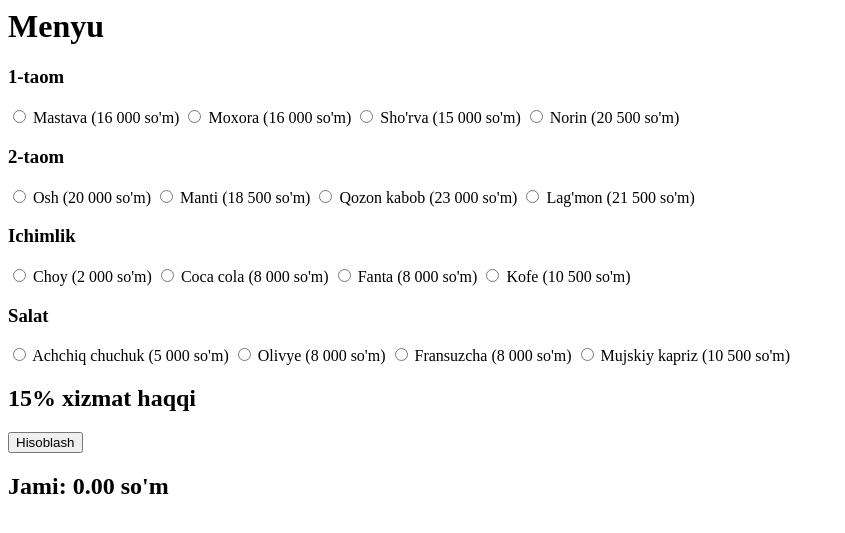
After one commit to SardorKhiva/php_praktikum, a PHP site: page /vazifa_06.php in a window 1280 px wide. The commit adds this page. Shown: the top 533 px of the page, without its empty margins (0-845 px from the left). Run offline with PHP 8.4, Linux system fonts and the light colour scheme.

Commit message:
formalar bilan ishlash uyga vazifalar 6 tasi yechildi

```diff
--- a/05_formalar/uyishi/Formalar bilan ishlashga oid vazifalar.php
+++ b/05_formalar/uyishi/Formalar_bilan_ishlashga_oid_vazifalar.php
@@ -13,10 +13,10 @@ Inputlarga kiritilgan sonlarni yigindisini chiqarsin.
 shunga qarab hafta kunlarini ekranga chiqarsin.
 
 
-
-4. Forma hosil qiling va  2 ta polya qoshing. 4 ta radio ham qushing.
+4. Forma hosil qiling va 2 ta polya qoshing. 4 ta radio ham qushing.
 Radiolar: + - * / amallaridan birini bajarish uchun.
-Ikkita polyani toldirib radiodan birortasi tanlansa, masalan + tanlansa,
+Ikkita polyani toldirib radiodan birortasi tanlansa,
+masalan + tanlansa,
 ikkitasini yigindisini hisoblasin. Xatolarga etibor qiling.
 
 5. Qo'shimcha fayllarda berilgan kalkulyator iinterfeysi ko'rinishidagi sahifa tuzing.
--- /dev/null
+++ b/05_formalar/uyishi/vazifa_06.php
@@ -0,0 +1,191 @@
+<?php
+// 6. Qo'shimcha fayllarda berilgan
+// menyu rasmidagidek forma hosil qilib,
+// hisob kitob qilish.
+$chiqim = 0;
+
+if (!empty($_POST['taom1'])) {
+    $taom1 = $_POST['taom1'];
+
+    switch ($taom1) {
+        case 'moxora':
+        case 'mastava':
+        {
+            $taom1 = 16_000;
+            break;
+        }
+        case 'shorva':
+        {
+            $taom1 = 15_000;
+            break;
+        }
+        case 'norin':
+        {
+            $taom1 = 20_500;
+            break;
+        }
+    }
+    $chiqim += $taom1;
+}
+
+if (!empty($_POST['taom2'])) {
+    $taom2 = $_POST['taom2'];
+    switch ($taom2) {
+        case 'osh':
+        {
+            $taom2 = 20_000;
+            break;
+        }
+        case 'manti':
+        {
+            $taom2 = 18_500;
+            break;
+        }
+        case 'qozon':
+        {
+            $taom2 = 23_000;
+            break;
+        }
+        case 'lagmon':
+        {
+            $taom2 = 21_500;
+            break;
+        }
+    }
+    $chiqim += $taom2;
+}
+
+if (!empty($_POST['ichimlik'])) {
+    $ichimlik = $_POST['ichimlik'];
+    switch ($ichimlik) {
+        case 'choy':
+        {
+            $ichimlik = 2_000;
+            break;
+        }
+        case 'fanta':
+        case 'coca':
+        {
+            $ichimlik = 8_000;
+            break;
+        }
+        case 'kofe':
+        {
+            $ichimlik = 10_500;
+            break;
+        }
+    }
+    $chiqim += $ichimlik;
+}
+
+if (!empty($_POST['salat'])) {
+    $salat = $_POST['salat'];
+    switch ($salat) {
+        case 'achchiq':
+        {
+            $salat = 5_000;
+            break;
+        }
+        case 'fransuzcha':
+        case 'olivye':
+        {
+            $salat = 8_000;
+            break;
+        }
+        case 'kapriz':
+        {
+            $salat = 10_500;
+            break;
+        }
+    }
+    $chiqim += $salat;
+}
+
+$chiqim *= 1.15;
+?>
+
+<h1>Menyu</h1>
+<form method="post">
+    <h3>1-taom</h3>
+    <div>
+        <!-- Mastava -->
+        <input type="radio" name="taom1" id="mastava" value="mastava">
+        <label for="mastava">Mastava (16 000 so'm)</label>
+
+        <!-- Moxora -->
+        <input type="radio" name="taom1" id="moxora" value="moxora">
+        <label for="moxora">Moxora (16 000 so'm)</label>
+
+        <!-- Sho'rva -->
+        <input type="radio" name="taom1" id="shorva" value="shorva">
+        <label for="shorva">Sho'rva (15 000 so'm)</label>
+
+        <!-- Norin -->
+        <input type="radio" name="taom1" id="norin" value="norin">
+        <label for="norin">Norin (20 500 so'm)</label>
+    </div>
+
+    <h3>2-taom</h3>
+    <div>
+        <!-- Osh -->
+        <input type="radio" name="taom2" id="osh" value="osh">
+        <label for="osh">Osh (20 000 so'm)</label>
+
+        <!-- Manti -->
+        <input type="radio" name="taom2" id="manti" value="manti">
+        <label for="manti">Manti (18 500 so'm)</label>
+
+        <!-- Qozon kabob -->
+        <input type="radio" name="taom2" id="qozon" value="qozon">
+        <label for="qozon">Qozon kabob (23 000 so'm)</label>
+
+        <!-- Lag'mon -->
+        <input type="radio" name="taom2" id="lagmon" value="lagmon">
+        <label for="lagmon">Lag'mon (21 500 so'm)</label>
+    </div>
+
+    <h3>Ichimlik</h3>
+    <div>
+        <!-- Choy -->
+        <input type="radio" name="ichimlik" id="choy" value="choy">
+        <label for="choy">Choy (2 000 so'm) </label>
+
+        <!-- Coca cola -->
+        <input type="radio" name="ichimlik" id="coca" value="coca">
+        <label for="coca">Coca cola (8 000 so'm)</label>
+
+        <!-- Fanta -->
+        <input type="radio" name="ichimlik" id="fanta" value="fanta">
+        <label for="fanta">Fanta (8 000 so'm)</label>
+
+        <!-- Kofe -->
+        <input type="radio" name="ichimlik" id="kofe" value="kofe">
+        <label for="kofe">Kofe (10 500 so'm)</label>
+    </div>
+
+    <h3>Salat</h3>
+    <div>
+        <!-- Achchiq chuchuk -->
+        <input type="radio" name="salat" id="achchiq" value="achchiq">
+        <label for="achchiq">Achchiq chuchuk (5 000 so'm)</label>
+
+        <!-- Olivye -->
+        <input type="radio" name="salat" id="olivye" value="olivye">
+        <label for="olivye">Olivye (8 000 so'm)</label>
+
+        <!-- Fransuzcha -->
+        <input type="radio" name="salat" id="fransuzcha" value="fransuzcha">
+        <label for="fransuzcha">Fransuzcha (8 000 so'm)</label>
+
+        <!-- Mujskiy kapriz -->
+        <input type="radio" name="salat" id="kapriz" value="kapriz">
+        <label for="kapriz">Mujskiy kapriz (10 500 so'm)</label>
+    </div>
+
+    <h2> 15% xizmat haqqi</h2>
+
+    <input type="submit" value="Hisoblash">
+</form>
+<h2>
+    Jami: <?= htmlspecialchars(number_format($chiqim, 2, '.', ' ')); ?> so'm
+</h2>
```
Also changed, not shown: 05_formalar/06_amaliyot_register_form.php (added, +88 -0 lines), 05_formalar/uyishi/vazifa_01.php (added, +29 -0 lines), 05_formalar/uyishi/vazifa_02.php (added, +32 -0 lines), 05_formalar/uyishi/vazifa_03.php (added, +61 -0 lines), 05_formalar/uyishi/vazifa_04.php (added, +105 -0 lines), 05_formalar/uyishi/vazifa_05.php (added, +85 -0 lines), 1 other file.
